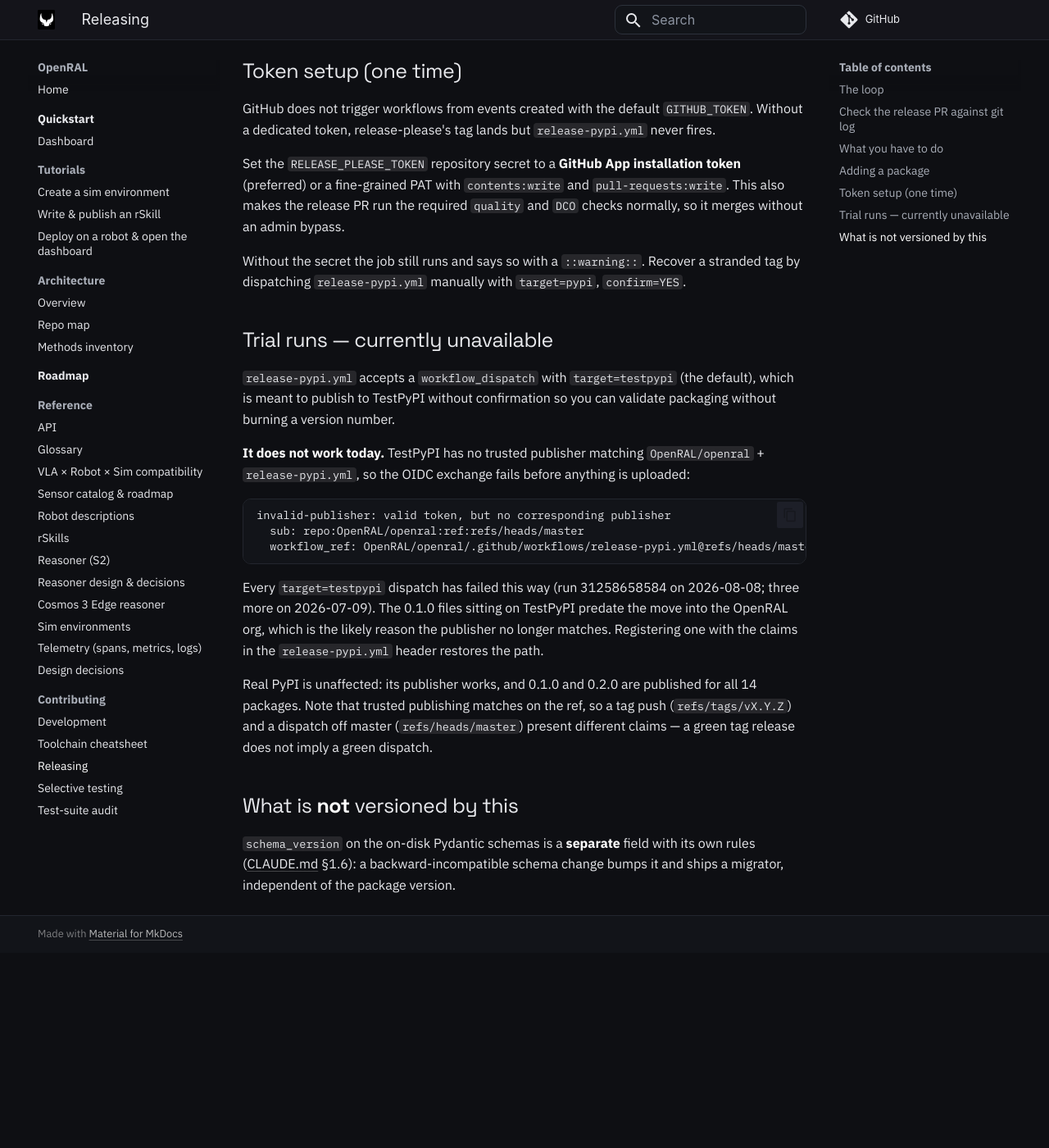
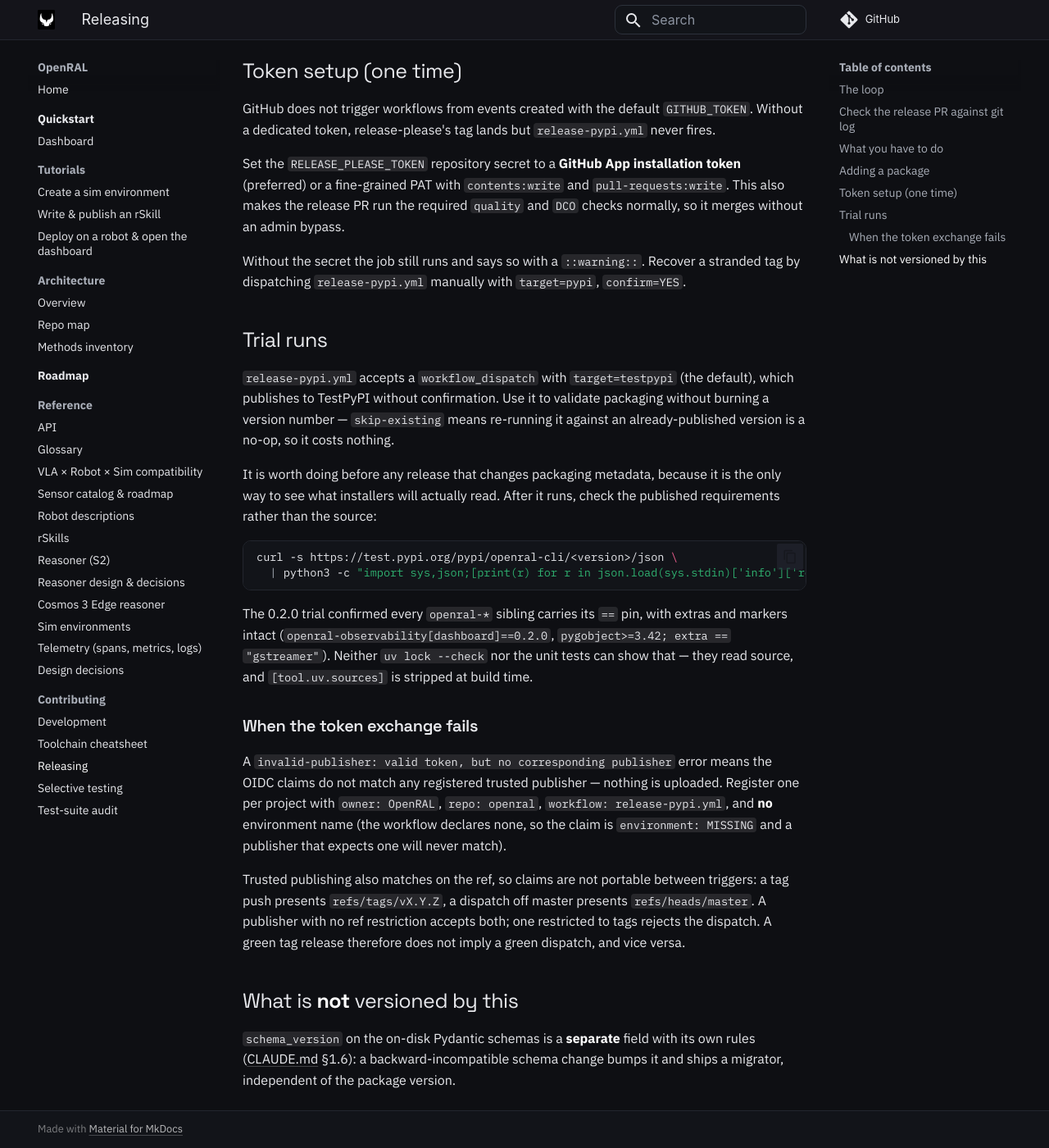
Before and after one commit to OpenRAL/openral, an MkDocs documentation site: the page built from docs/contributing/releasing.md, in a window 1280 px wide and 1400 px high, scrolled down 2963 px. Shown: the whole window at 82% size. Built offline with MkDocs 1.6.1 and Material for MkDocs 9.7.7, drawn with Linux system fonts in a browser that asks for light colours; comment, search, counter and statistics services are not loaded; before the commit the page ends 4125 px from its top, so only the background shows below that.

Commit message:
docs(releasing): TestPyPI works again — record the fix and the recipe
The trial-release path was restored on 2026-08-08 by re-registering the 14
projects against owner OpenRAL / repo openral / workflow release-pypi.yml
with no environment; 0.2.0 then published to TestPyPI for all 14. The two
preceding commits described it as dead, which was true when they were
written and is not true now.

Rewrites the section as a working procedure rather than an outage note, and
keeps what the outage taught: the `invalid-publisher` symptom and its cause
(claims must omit the environment, since the workflow declares none), and
that claims are not portable between triggers because trusted publishing
matches on the ref.

Adds the check the trial exists for — reading `requires_dist` off the
published release rather than trusting the source. The 0.2.0 trial confirmed
every sibling carries its `==` pin with extras and markers intact
(openral-observability[dashboard]==0.2.0, pygobject>=3.42; extra ==
"gstreamer"), which neither `uv lock --check` nor the unit tests can show:
both read source, and [tool.uv.sources] is stripped at build time.

Co-Authored-By: Claude Opus 5 <noreply@anthropic.com>
Signed-off-by: Claude <noreply@anthropic.com>

````diff
--- a/docs/contributing/releasing.md
+++ b/docs/contributing/releasing.md
@@ -142,33 +142,42 @@ Without the secret the job still runs and says so with a `::warning::`. Recover
 a stranded tag by dispatching `release-pypi.yml` manually with `target=pypi`,
 `confirm=YES`.
 
-## Trial runs — currently unavailable
+## Trial runs
 
 `release-pypi.yml` accepts a `workflow_dispatch` with `target=testpypi` (the
-default), which is meant to publish to TestPyPI without confirmation so you can
-validate packaging without burning a version number.
+default), which publishes to TestPyPI without confirmation. Use it to validate
+packaging without burning a version number — `skip-existing` means re-running
+it against an already-published version is a no-op, so it costs nothing.
 
-**It does not work today.** TestPyPI has no trusted publisher matching
-`OpenRAL/openral` + `release-pypi.yml`, so the OIDC exchange fails before
-anything is uploaded:
+It is worth doing before any release that changes packaging metadata, because
+it is the only way to see what installers will actually read. After it runs,
+check the published requirements rather than the source:
 
-```
-invalid-publisher: valid token, but no corresponding publisher
-  sub: repo:OpenRAL/openral:ref:refs/heads/master
-  workflow_ref: OpenRAL/openral/.github/workflows/release-pypi.yml@refs/heads/master
+```sh
+curl -s https://test.pypi.org/pypi/openral-cli/<version>/json \
+  | python3 -c "import sys,json;[print(r) for r in json.load(sys.stdin)['info']['requires_dist']]"
 ```
 
-Every `target=testpypi` dispatch has failed this way (run 31258658584 on
-2026-08-08; three more on 2026-07-09). The 0.1.0 files sitting on TestPyPI
-predate the move into the OpenRAL org, which is the likely reason the
-publisher no longer matches. Registering one with the claims in the
-`release-pypi.yml` header restores the path.
+The 0.2.0 trial confirmed every `openral-*` sibling carries its `==` pin, with
+extras and markers intact (`openral-observability[dashboard]==0.2.0`,
+`pygobject>=3.42; extra == "gstreamer"`). Neither `uv lock --check` nor the
+unit tests can show that — they read source, and `[tool.uv.sources]` is
+stripped at build time.
 
-Real PyPI is unaffected: its publisher works, and 0.1.0 and 0.2.0 are
-published for all 14 packages. Note that trusted publishing matches on the
-ref, so a tag push (`refs/tags/vX.Y.Z`) and a dispatch off master
-(`refs/heads/master`) present different claims — a green tag release does not
-imply a green dispatch.
+### When the token exchange fails
+
+A `invalid-publisher: valid token, but no corresponding publisher` error means
+the OIDC claims do not match any registered trusted publisher — nothing is
+uploaded. Register one per project with `owner: OpenRAL`, `repo: openral`,
+`workflow: release-pypi.yml`, and **no** environment name (the workflow
+declares none, so the claim is `environment: MISSING` and a publisher that
+expects one will never match).
+
+Trusted publishing also matches on the ref, so claims are not portable between
+triggers: a tag push presents `refs/tags/vX.Y.Z`, a dispatch off master
+presents `refs/heads/master`. A publisher with no ref restriction accepts
+both; one restricted to tags rejects the dispatch. A green tag release
+therefore does not imply a green dispatch, and vice versa.
 
 ## What is *not* versioned by this
 
````
Also changed, not shown: 1 other file.
